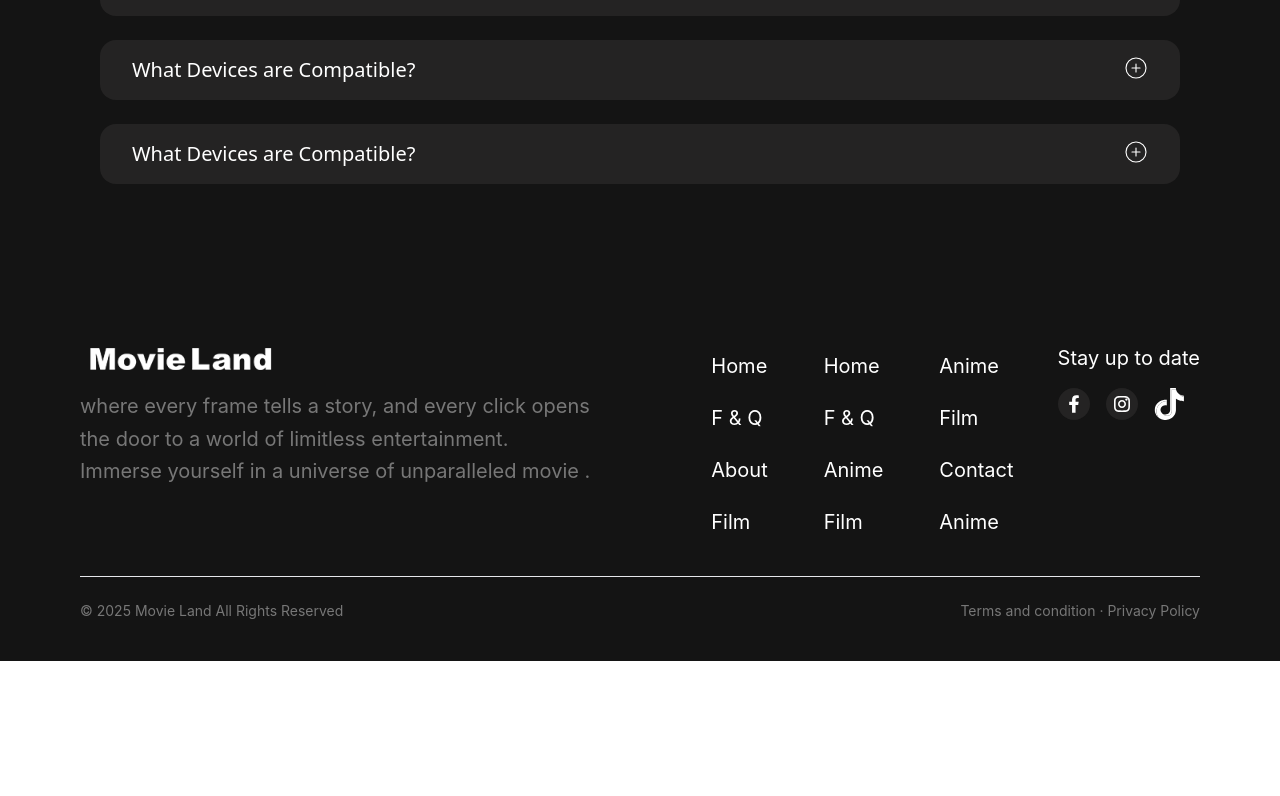
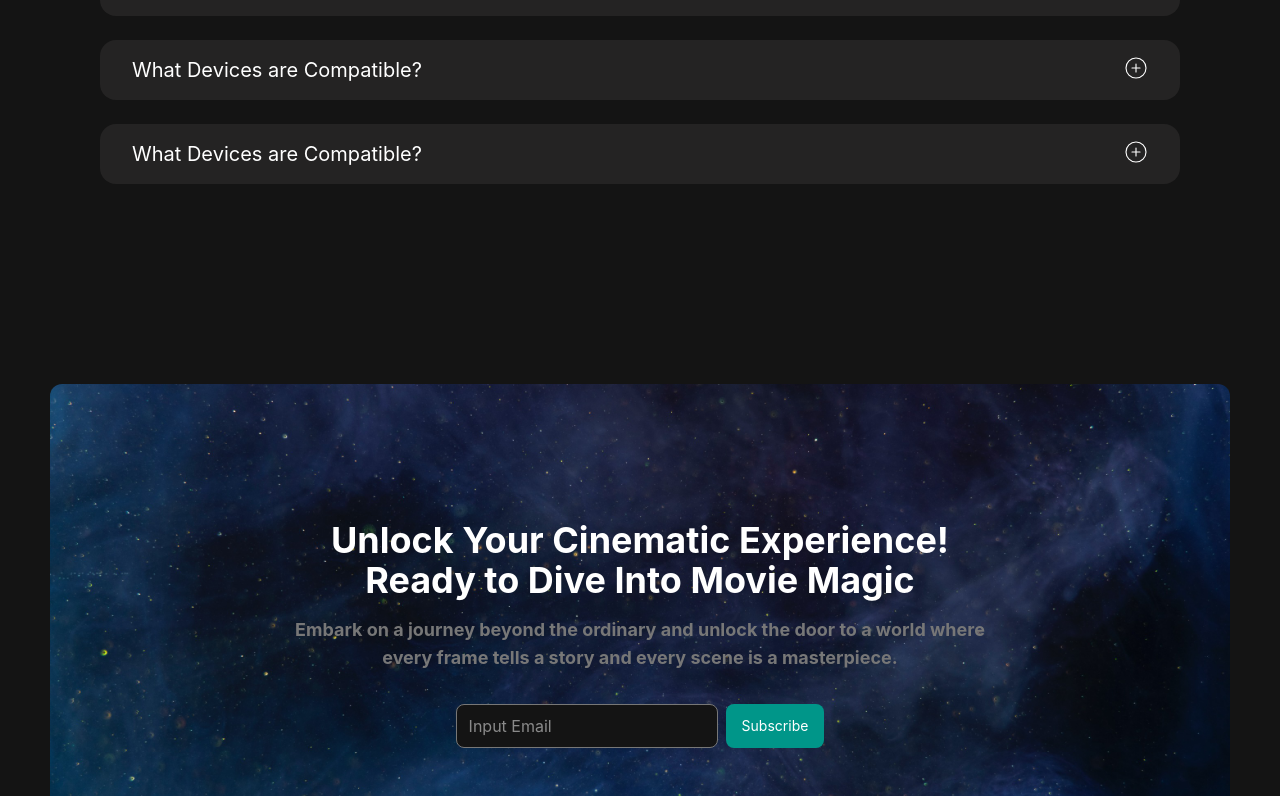
Before and after one commit to minaafzli/Movie-Land, a React (Vite) app: page / in a window 1280 px wide. Shown: the part 1444-2240 px from the top of the page. Before the commit the page ends 2105 px from the top, so only its background shows below. Built offline with nearby package versions, Linux system fonts and the light colour scheme.

Commit message:
CTA sectoin

```diff
--- a/src/App.jsx
+++ b/src/App.jsx
@@ -2,11 +2,13 @@ import './App.css'
 import F_and_q from './components/F_and_q'
 import Header from './components/Header'
 import Footer from './components/Footer'
+import CTA_section from './components/CTA_section'
 function App() {
  return <div >
 
 <Header/>
 <F_and_q/>
+<CTA_section/>
 <Footer/>
  </div>
 
--- /dev/null
+++ b/src/components/CTA_section.jsx
@@ -0,0 +1,48 @@
+import { useState } from 'react'
+import cta_bg from '../image/CTA_bg.jpg'
+import Button from './Button'
+
+function CTA_section() {
+  const [email, setEmail] = useState('')
+
+  const handleSubmit = (e) => {
+    e.preventDefault()
+
+    if (email.trim() === '') {
+      alert('Please enter your email!')
+      return
+    }
+    setEmail('')
+  }
+
+  return (
+    <div className='px-[30px] md:px-[50px] bg-secondary pt-20 pb-10'>
+      <div
+        className="h-[500px] bg-center bg-cover font-[inter] rounded-xl flex justify-center items-center"
+        style={{ backgroundImage: `url(${cta_bg})` }}
+      >
+        <div className='w-3/5 flex flex-col items-center'>
+          <p className='text-4xl font-bold text-accent text-center'>
+            Unlock Your Cinematic Experience! Ready to Dive Into Movie Magic
+          </p>
+          <p className='text-muted font-bold text-center pt-4 text-lg'>
+            Embark on a journey beyond the ordinary and unlock the door to a world where every frame tells a story and every scene is a masterpiece.
+          </p>
+
+          <form onSubmit={handleSubmit} className='flex gap-x-2 pt-8'>
+            <input
+              type='email'
+              placeholder='Input Email'
+              value={email}
+              onChange={(e) => setEmail(e.target.value)}
+              className='text-accent pl-3 border border-muted bg-secondary rounded-lg'
+            />
+            <Button type="submit">Subscribe</Button>
+          </form>
+        </div>
+      </div>
+    </div>
+  )
+}
+
+export default CTA_section
--- a/src/components/F_and_q.jsx
+++ b/src/components/F_and_q.jsx
@@ -6,7 +6,7 @@ function F_and_q() {
             <p className=" text-accent text-4xl">Frequently Asked Question</p>
        <p className="text-muted w-full pb-8">Check out our Frequently Asked Questions section for everything you need to know about your movie streaming experience.</p>
 
-<Question question={'What is movie land?'} answer={`movie land is not just a platform; it's your VIP pass to a universe of captivating content that transcends the ordinary. Say goodbye to the mundane and embrace the extraordinary.`} />
+<Question question={'What is movie land Q?'} answer={`movie land is not just a platform; it's your VIP pass to a universe of captivating content that transcends the ordinary. Say goodbye to the mundane and embrace the extraordinary.`} />
 <Question question={'What Devices are Compatible?'} answer={`movie land is not just a platform; it's your VIP pass to a universe of captivating content that transcends the ordinary. Say goodbye to the mundane and embrace the extraordinary.`} />
 <Question question={'Can I Download Movies for Offline Viewing'} answer={`movie land is not just a platform; it's your VIP pass to a universe of captivating content that transcends the ordinary. `
 } />
--- a/src/components/Footer.jsx
+++ b/src/components/Footer.jsx
@@ -10,7 +10,8 @@ function Footer() {
 
         <div className="md:w-[350px] lg:w-lg text-center md:text-left">
           <img src={logo} alt="movie land-logo" className="w-50 mx-auto md:mx-0 mb-4" />
-          <p className="text-muted lg:text-xl leading-relaxed">
+          <p className="text-muted lg:text-xl
+          leading-relaxed">
             where every frame tells a story, and every click opens the door to a world of limitless entertainment. Immerse yourself in a universe of unparalleled movie .
           </p>
         </div>
--- a/src/components/Navbar.jsx
+++ b/src/components/Navbar.jsx
@@ -44,19 +44,13 @@ function Navbar() {
             <img src={logo} alt="movie-land-logo" className="w-40" />
           </a>
           <ul className="hidden md:flex gap-4">
-            <li><a href="#" className="text-sm">Film</a></li>
-            <li><a href="#" className="text-sm">Anime</a></li>
-            <li><a href="#" className="text-sm">Contact us</a></li>
+            <li><a href="#" className="text-sm hover:text-muted">Film</a></li>
+            <li><a href="#" className="text-sm hover:text-muted">Anime</a></li>
+            <li><a href="#" className="text-sm hover:text-muted">Contact us</a></li>
           </ul>
         </div>
 
         <div className="flex gap-5 items-center">
-          {/* Search */}
-          {/* <a href="#">
-            <svg xmlns="http://www.w3.org/2000/svg" fill="none" viewBox="0 0 24 24" strokeWidth={1.5} stroke="currentColor" className="size-8">
-              <path strokeLinecap="round" strokeLinejoin="round" d="m21 21-5.197-5.197m0 0A7.5 7.5 0 1 0 5.196 5.196a7.5 7.5 0 0 0 10.607 10.607Z" />
-            </svg>
-          </a> */}
 
           {/* profile */}
           <a href="#">
--- a/src/components/Question.jsx
+++ b/src/components/Question.jsx
@@ -12,11 +12,11 @@ function Question({ question, answer }) {
   return (
     <div
       ref={containerRef}
-      className="bg-bgGray w-full rounded-2xl px-8 py-4 transition-all duration-300 cursor-pointer"
+      className="bg-bgGray hover:bg-hoverSecondary/50 w-full rounded-2xl px-8 py-4 transition-all duration-300 cursor-pointer font-[inter]"
       onClick={() => setIsOpen((prev) => !prev)}
     >
       <div className="flex justify-between ">
-        <p className="text-accent text-xl">{question}</p>
+        <p className="text-accent text-left text-xl">{question}</p>
         <img
           src={isOpen ? minus_icon : add_icon}
           alt="toggle-icon"
```
Also changed, not shown: src/image/CTA_bg.jpg (added).
